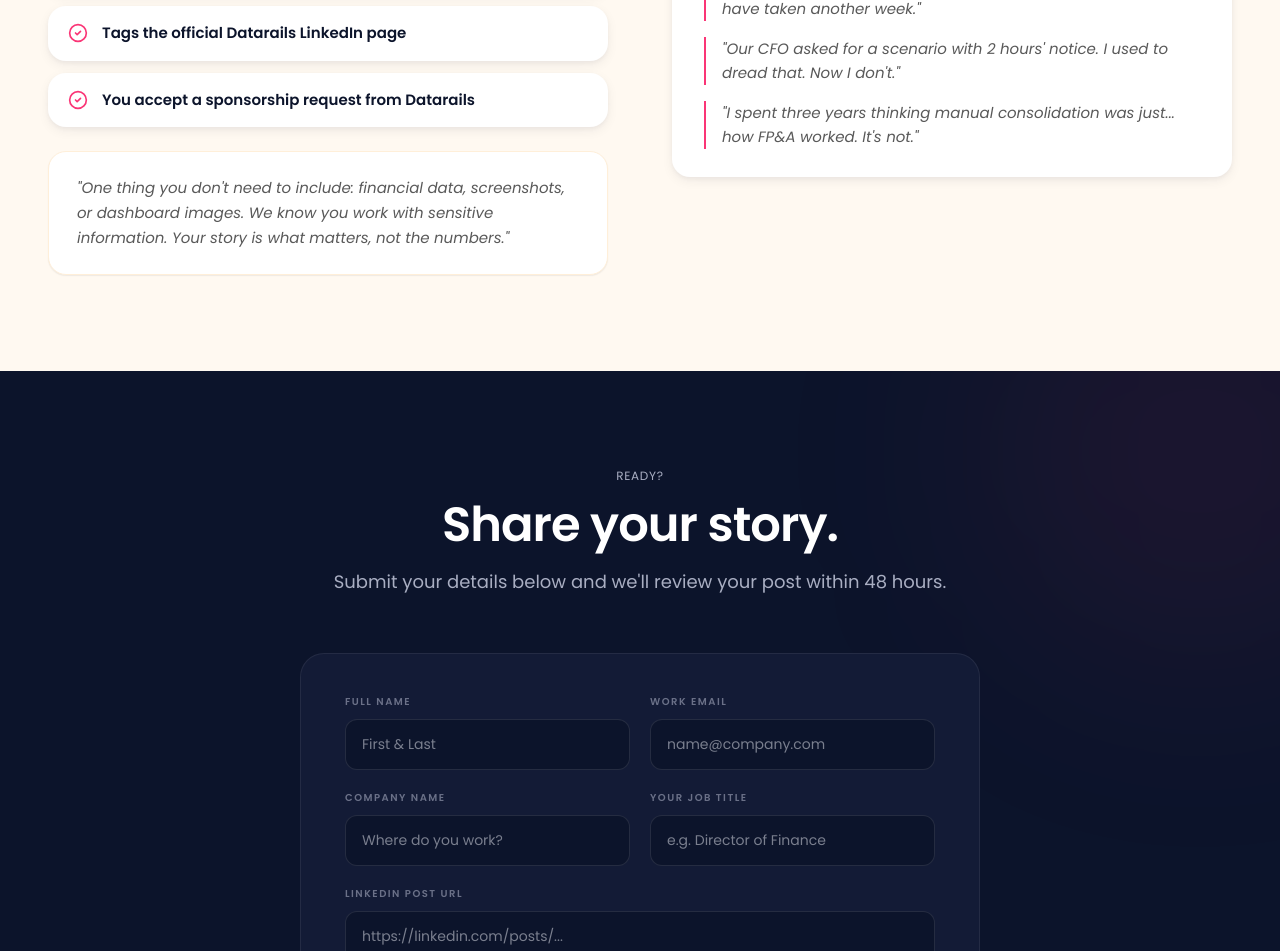
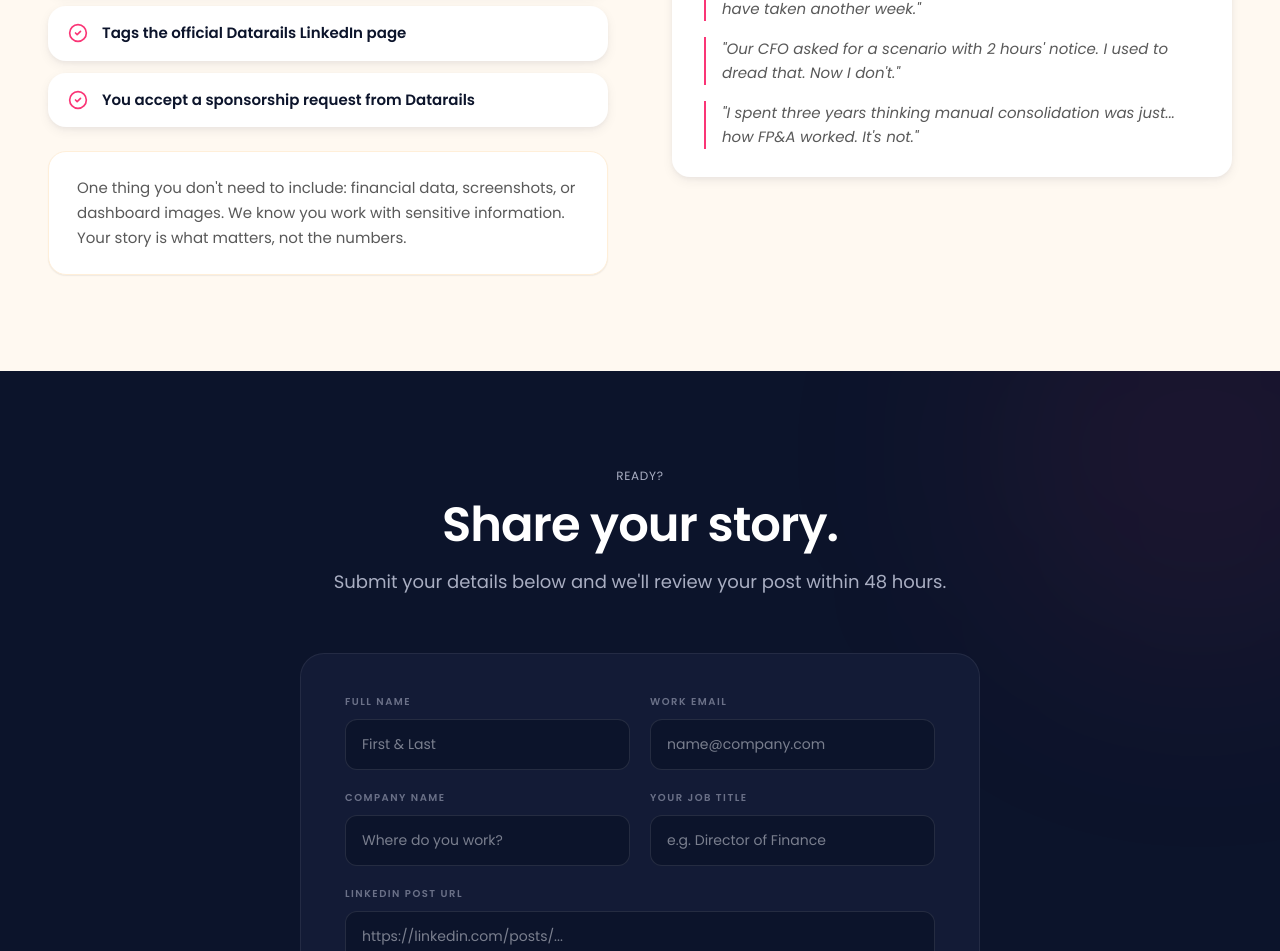
Before and after one commit to emydatarails/DatarailsAdvocacy, a React (Vite) app: page / in a window 1280 px wide. Shown: the part 3636-4587 px from the top of the page. Built offline with nearby package versions, Linux system fonts and the light colour scheme.

Commit message:
Remove italic quote styling from eligibility note
The note beneath the requirements list was styled as italic and wrapped
in quotation marks, making it look like an attributed quote. Removed
fontStyle italic and the surrounding quotation marks so it reads as
plain descriptive text.

```diff
--- a/src/App.tsx
+++ b/src/App.tsx
@@ -501,7 +501,6 @@ export default function App() {
                   padding: '24px 28px',
                   background: '#ffffff',
                   borderRadius: 18,
-                  fontStyle: 'italic',
                   color: '#595959',
                   fontSize: 15,
                   lineHeight: 1.65,
@@ -509,8 +508,8 @@ export default function App() {
                   border: '1px solid #FFEFD9',
                 }}
               >
-                "One thing you don't need to include: financial data, screenshots, or dashboard images.
-                We know you work with sensitive information. Your story is what matters, not the numbers."
+                One thing you don't need to include: financial data, screenshots, or dashboard images.
+                We know you work with sensitive information. Your story is what matters, not the numbers.
               </div>
             </div>
 
```
